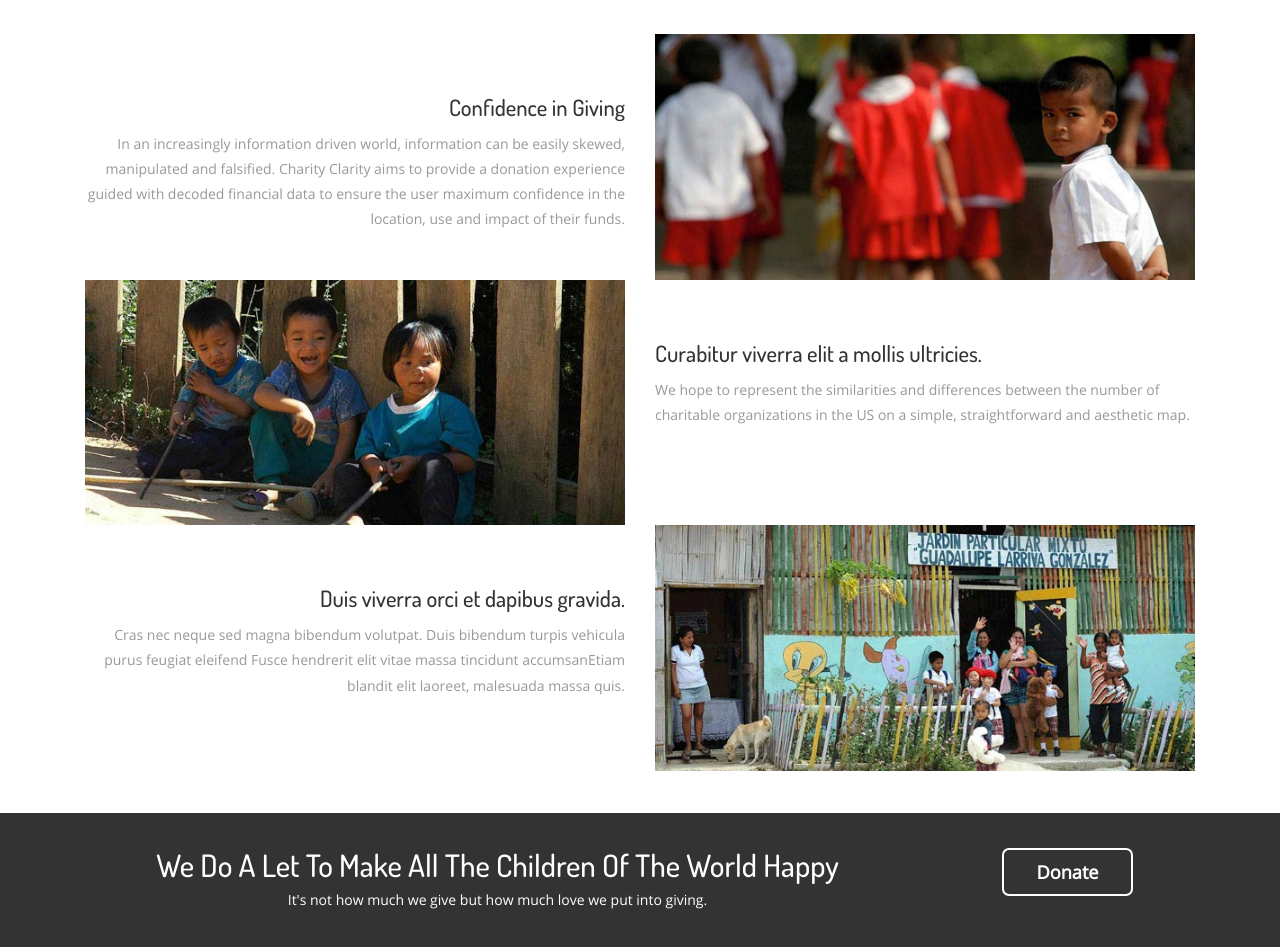
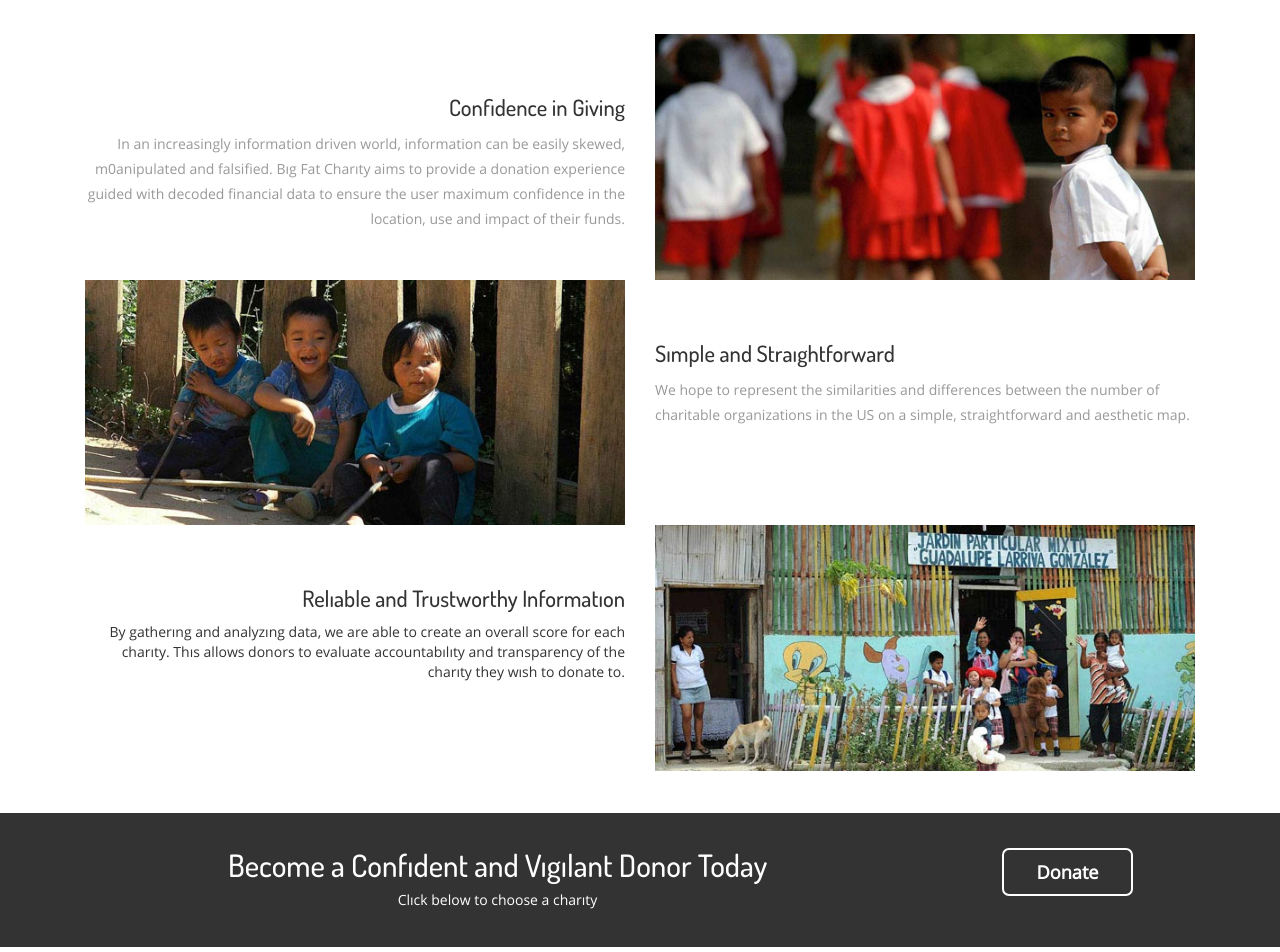
Before and after one commit to BubbaJoe/BigFatCharity, a website: page public/index.html in a window 1280 px wide. Shown: the part 780-1732 px from the top of the page. Drawn offline with nearby package versions, Linux system fonts and the light colour scheme; some packages are replaced by stand-ins of ours; files whose address does not match are found by name.

Commit message:
about usdxdhfkjh

```diff
--- a/public/index.html
+++ b/public/index.html
@@ -146,7 +146,7 @@ Smartphone Compatible web template, free webdesigns for Nokia, Samsung, LG, Sony
 			 <div class="blog-grids">
 				 <div class="col-md-6 blog1 text_grid">
 					 <h4><a href="about.html">Confidence in Giving</a></h4>
-					 <p>In an increasingly information driven world, information can be easily skewed, manipulated and falsified. Charity Clarity aims to provide a donation experience guided with decoded financial data to ensure the user maximum confidence in the location, use and impact of their funds.</p>
+					 <p>In an increasingly information driven world, information can be easily skewed, m0anipulated and falsified. Bıg Fat Charıty aims to provide a donation experience guided with decoded financial data to ensure the user maximum confidence in the location, use and impact of their funds.</p>
 				 </div>
 				 <div class="col-md-6 blog-pic">
 					  <img src="images/m2.jpg" class="img-responsive" alt="">
@@ -158,15 +158,15 @@ Smartphone Compatible web template, free webdesigns for Nokia, Samsung, LG, Sony
 					  <img src="images/m1.jpg" class="img-responsive" alt="">
 				 </div>
 				 <div class="col-md-6 blog1">
-					 <h4><a href="about.html">Curabitur viverra elit a mollis ultricies.</a></h4>
+					 <h4><a href="about.html">Sımple and Straıghtforward</a></h4>
 					 <p>We hope to represent the similarities and differences between the number of charitable organizations in the US on a simple, straightforward and aesthetic map.</p>
 				 </div>
 				 <div class="clearfix"></div>
 			 </div>
 			 <div class="blog-grids">
 				 <div class="col-md-6 blog1 text_grid">
-					 <h4><a href="about.html">Duis viverra orci et dapibus gravida.</a></h4>
-					 <p>Cras nec neque sed magna bibendum volutpat. Duis bibendum turpis vehicula purus feugiat eleifend Fusce hendrerit elit vitae massa tincidunt accumsanEtiam blandit elit laoreet, malesuada massa quis.</p>
+					 <h4><a href="about.html">Relıable and Trustworthy Informatıon</a></h4>
+					 </p>By gatherıng and analyzıng data, we are able to create an overall score for each charıty. Thıs allows donors to evaluate accountabılıty and transparency of the charıty they wısh to donate to.</p>
 				 </div>
 				 <div class="col-md-6 blog-pic">
 					  <img src="images/m3.jpg" class="img-responsive" alt="">
@@ -180,8 +180,8 @@ Smartphone Compatible web template, free webdesigns for Nokia, Samsung, LG, Sony
 <div class="join">
 	 <div class="container">
 		 <div class="col-md-9 join-info">
-		      <h3>We Do A Let To Make All The Children Of The World Happy</h3>
-			  <p>It's not how much we give but how much love we put into giving.</p>
+		      <h3>Become a Confıdent and Vıgılant Donor Today </h3>
+			  <p>Clıck below to choose a charıty </p>
 		 </div>
 		 <div class="col-md-3 join-link">
 				<a href="#">Donate</a>
```
Also changed, not shown: public/gallery.html (+10 -0 lines).
